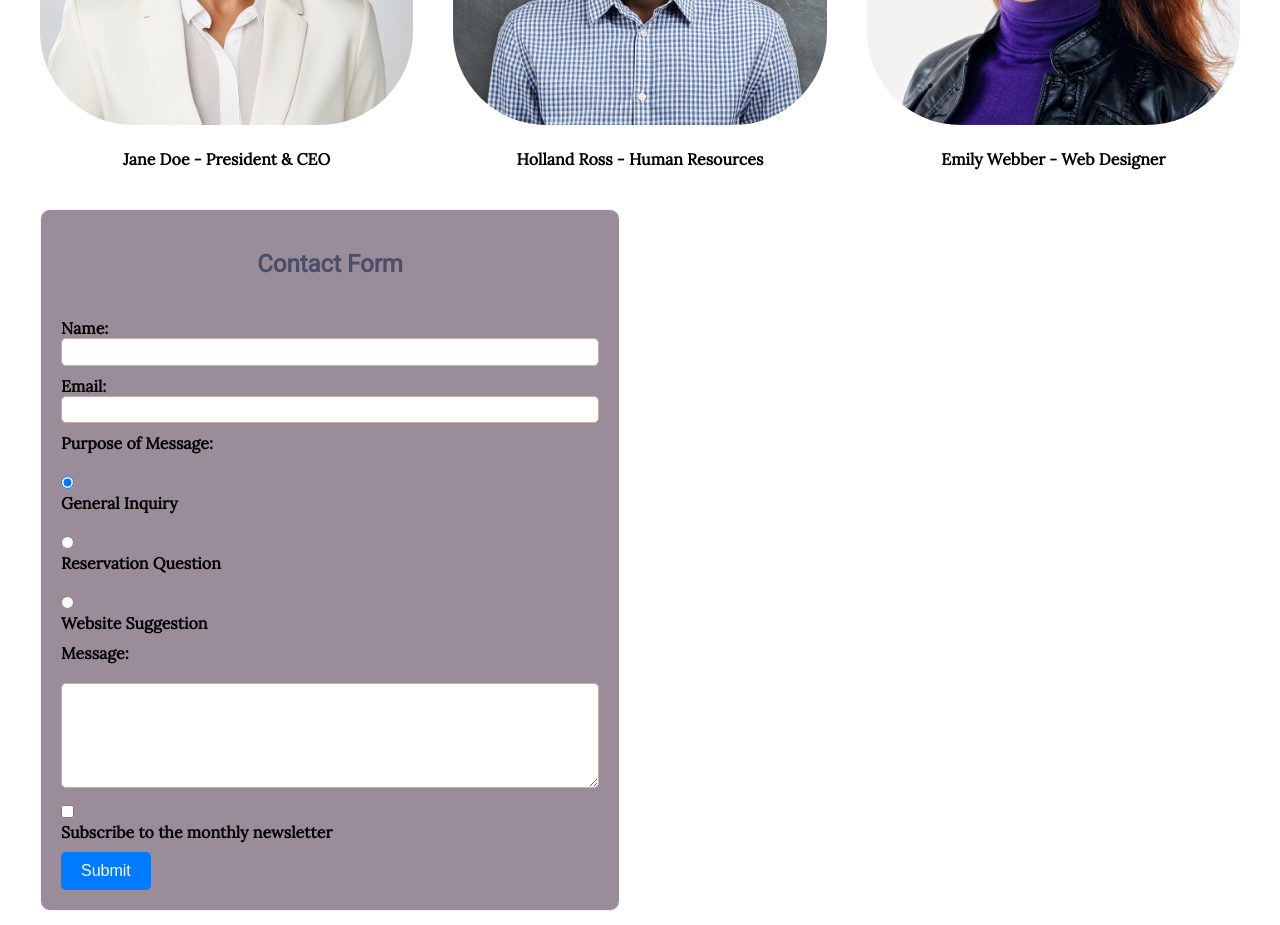
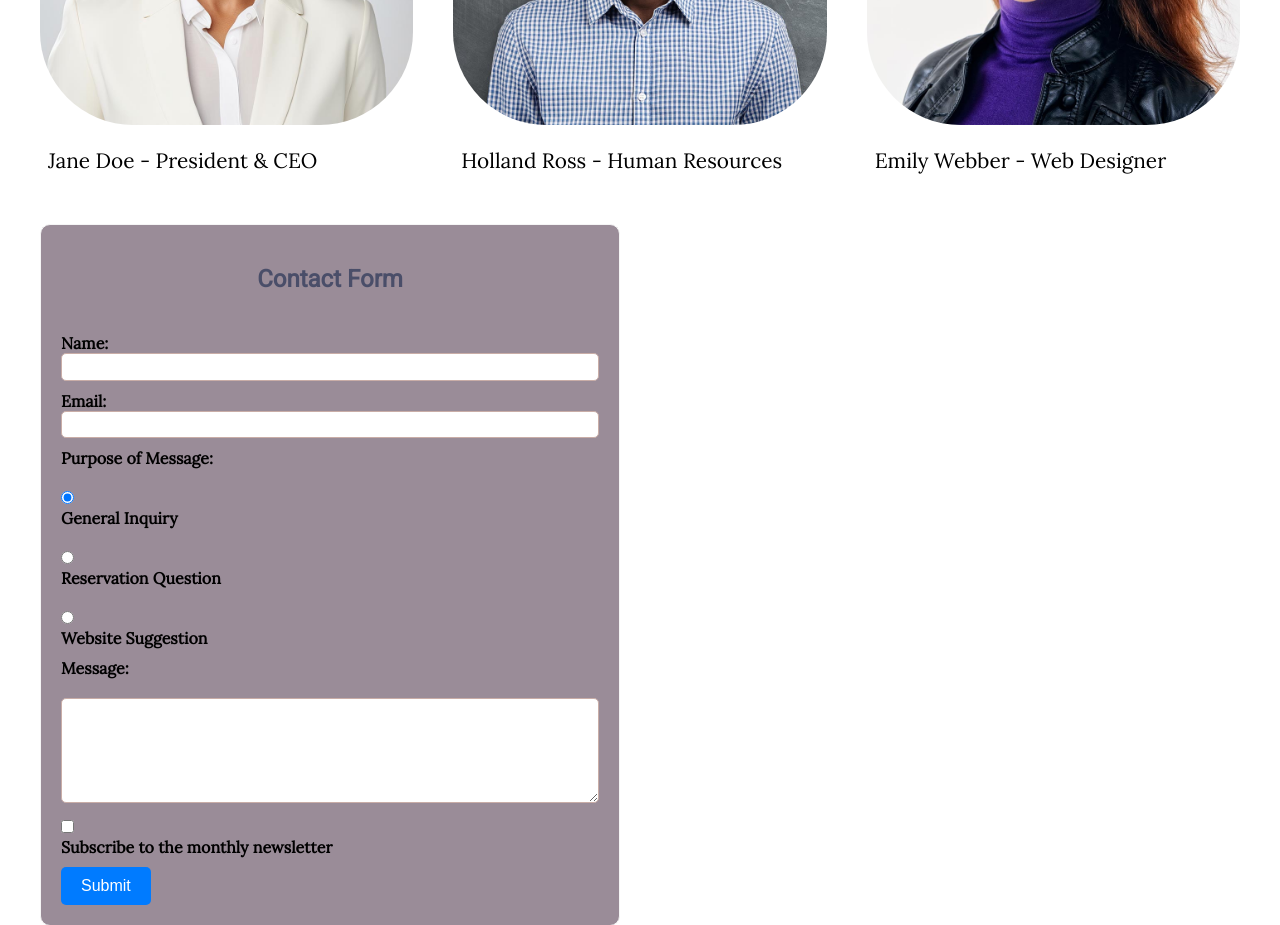
Before and after one commit to lanktone/wdd130, a plain HTML site: page wwr/contact.html in a window 1280 px wide. Shown: the part 900-1825 px from the top of the page. Drawn offline with Linux system fonts and the light colour scheme.

Commit message:
Changes to be committed: 	modified:   wwr/contact.html 	modified:   wwr/styles/rafting.css

```diff
--- a/wwr/contact.html
+++ b/wwr/contact.html
@@ -28,15 +28,15 @@
           <h2>Meet Our Team</h2>
           <div class="employee">
               <img src="images/employee1.jpg" alt="Chief Exec">
-              <figcaption>Jane Doe - President & CEO</figcaption>
+              <p>Jane Doe - President & CEO</p>
           </div>
           <div class="employee">
               <img src="images/employee2.jpg" alt="Human Resources">
-              <figcaption>Holland Ross - Human Resources</figcaption>
+              <p>Holland Ross - Human Resources</p>
           </div>
           <div class="employee">
               <img src="images/employee3.jpg" alt="Designer">
-              <figcaption>Emily Webber - Web Designer</figcaption>
+              <p>Emily Webber - Web Designer</p>
           </div>
       </section>
 
@@ -79,11 +79,11 @@
           <p>Email: contact_us@fakemail.com</p>
       </section>
 
-      <section class="google-map">
+      <div class="google-map">
           <!-- Embedded Google Map -->
           <iframe src="https://www.google.com/maps/embed?pb=!1m18!1m12!1m3!1d11555573.860057957!2d-86.27059845!3d45.000864449999995!2m3!1f0!2f0!3f0!3m2!1i1024!2i768!4f13.1!3m3!1m2!1s0x4d4caa3dc7ca0411%3A0x97dd48597a62c9b3!2sMichigan!5e0!3m2!1sen!2sus!4v1711871370202!5m2!1sen!2sus" allowfullscreen="" loading="lazy" referrerpolicy="no-referrer-when-downgrade">
           </iframe>
-        </section>
+        </div>
     </main>
     <footer>
         <p>&copy;2024 🌸 Whitewater Rafting Contact Us 🌸 Erika Lankton 🌸 WDD 130</p>
--- a/wwr/styles/rafting.css
+++ b/wwr/styles/rafting.css
@@ -301,6 +301,13 @@ footer p {
   margin-bottom: 20px;
 }
 
+.employee-profiles p {
+  text-align: left;
+  font-size: 1.3rem;
+  line-height: 1.8rem;
+  padding: 8px;
+}
+
 .employee {
   text-align: center;
   margin: 20px;
```
